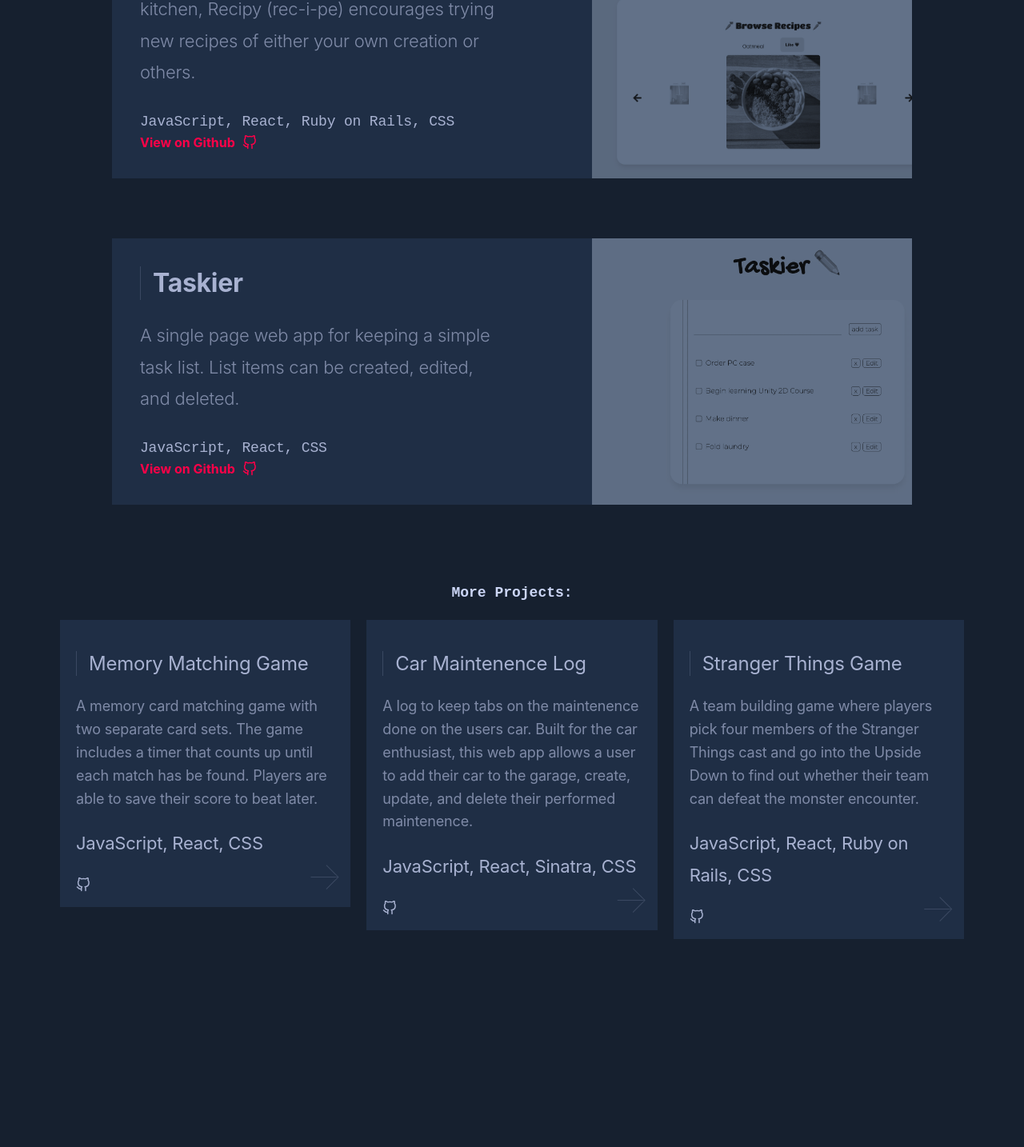
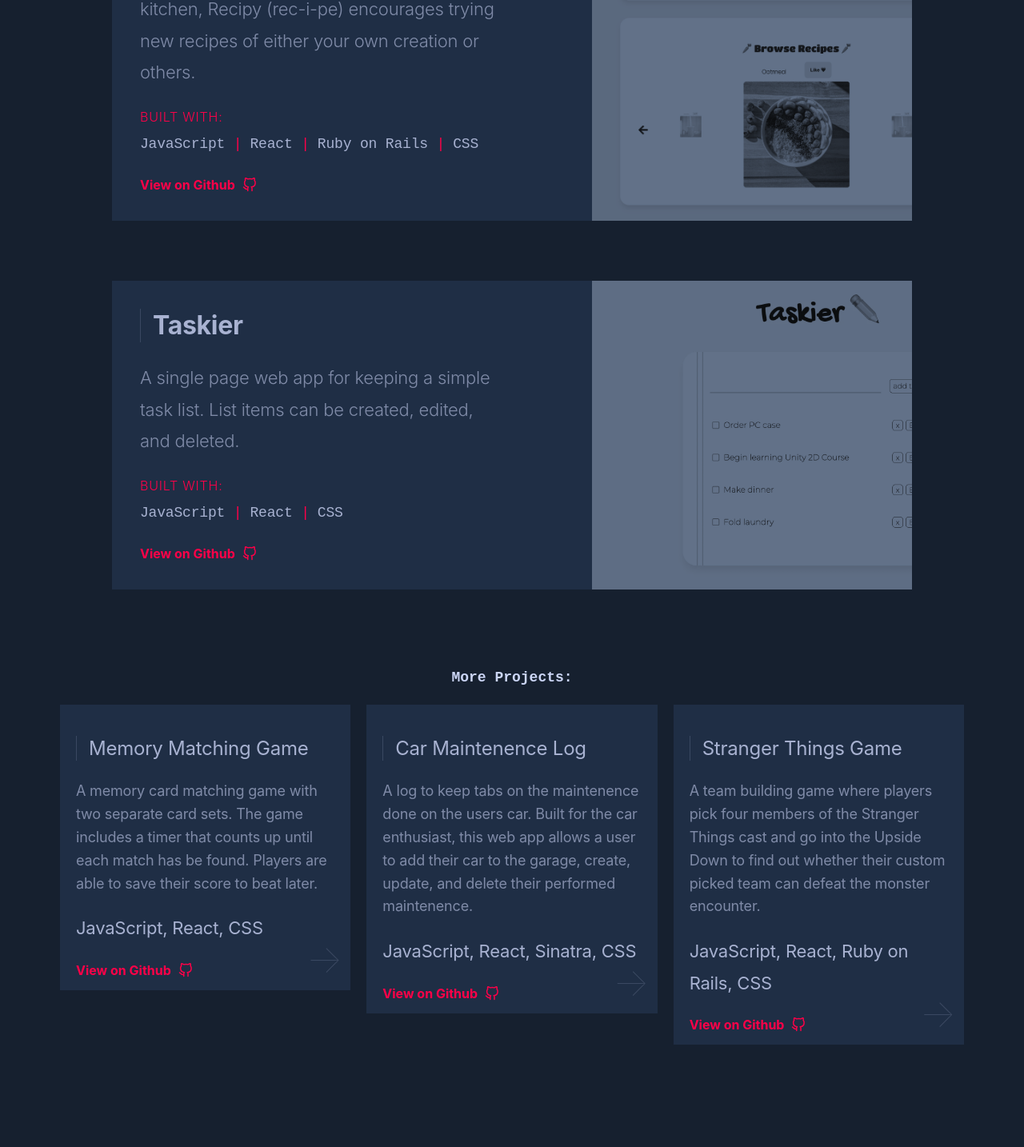
Before and after one commit to kaitlyngreve/my-portfolio-site, a React (Create React App) app: page / in a window 1280 px wide. Shown: the part 2668-4102 px from the top of the page at 80% size. Built offline with nearby package versions, Linux system fonts and the light colour scheme; a web font is replaced by a local one.

Commit message:
small changes to catch CSS up

```diff
--- a/src/FeaturedProjects.js
+++ b/src/FeaturedProjects.js
@@ -34,7 +34,12 @@ function FeaturedProjects() {
                     <div className='featured-project-content'>
                         <p className='header-2'>Recipy</p>
                         <p className='featured-description'>A digital recipe box for storing and creating recipes. Born from a love of being in the kitchen, Recipy (rec-i-pe) encourages trying new recipes of either your own creation or others.</p>
-                        <p className='tech'>JavaScript, React, Ruby on Rails, CSS</p>
+                        <div className='tech-items-wrapper'>
+                            <p className="tech">JavaScript</p>
+                            <p className="tech">React</p>
+                            <p className="tech">Ruby on Rails</p>
+                            <p className="tech">CSS</p>
+                        </div>
                         <a className="inline-cta" href='https://github.com/kaitlyngreve/digital-recipebox' target="_blank" rel="noreferrer">
                             View on Github
                             <svg xmlns="http://www.w3.org/2000/svg" role="img" viewBox="0 0 24 24" fill="none" stroke="currentColor" strokeWidth="2" strokeLinecap="round" height='1em' width='1em' strokeLinejoin="round"><title>GitHub</title><path d="M9 19c-5 1.5-5-2.5-7-3m14 6v-3.87a3.37 3.37 0 0 0-.94-2.61c3.14-.35 6.44-1.54 6.44-7A5.44 5.44 0 0 0 20 4.77 5.07 5.07 0 0 0 19.91 1S18.73.65 16 2.48a13.38 13.38 0 0 0-7 0C6.27.65 5.09 1 5.09 1A5.07 5.07 0 0 0 5 4.77a5.44 5.44 0 0 0-1.5 3.78c0 5.42 3.3 6.61 6.44 7A3.37 3.37 0 0 0 9 18.13V22"></path></svg>
@@ -49,7 +54,11 @@ function FeaturedProjects() {
                     <div className='featured-project-content'>
                         <p className='header-2'>Taskier</p>
                         <p className='featured-description'>A single page web app for keeping a simple task list. List items can be created, edited, and deleted.</p>
-                        <p className='tech'>JavaScript, React, CSS</p>
+                        <div className="tech-items-wrapper">
+                            <p className='tech'>JavaScript</p>
+                            <p className='tech'>React</p>
+                            <p className='tech'>CSS</p>
+                        </div>
                         <a className="inline-cta" href='https://github.com/kaitlyngreve/taskier-a-todo-react-app' target="_blank" rel="noreferrer">
                             View on Github
                             <svg xmlns="http://www.w3.org/2000/svg" role="img" viewBox="0 0 24 24" fill="none" stroke="currentColor" strokeWidth="2" strokeLinecap="round" height='1em' width='1em' strokeLinejoin="round"><title>GitHub</title><path d="M9 19c-5 1.5-5-2.5-7-3m14 6v-3.87a3.37 3.37 0 0 0-.94-2.61c3.14-.35 6.44-1.54 6.44-7A5.44 5.44 0 0 0 20 4.77 5.07 5.07 0 0 0 19.91 1S18.73.65 16 2.48a13.38 13.38 0 0 0-7 0C6.27.65 5.09 1 5.09 1A5.07 5.07 0 0 0 5 4.77a5.44 5.44 0 0 0-1.5 3.78c0 5.42 3.3 6.61 6.44 7A3.37 3.37 0 0 0 9 18.13V22"></path></svg>
--- a/src/ProjectCard.js
+++ b/src/ProjectCard.js
@@ -8,7 +8,8 @@ function ProjectCard({ project }) {
                 <p className="header-2">{project.name}</p>
                 <p className="grid-item-content project-description">{project.description}</p>
                 <p className="project-tech" >{project.tech_stack}</p>
-                <a className='project-link' href={project.github_url} target="_blank" rel="noreferrer">
+                <a className='inline-cta' href={project.github_url} target="_blank" rel="noreferrer">
+                    View on Github
                     <svg xmlns="http://www.w3.org/2000/svg" role="img" viewBox="0 0 24 24" fill="none" stroke="currentColor" strokeWidth="2" strokeLinecap="round" height='1em' width='1em' strokeLinejoin="round"><title>GitHub</title><path d="M9 19c-5 1.5-5-2.5-7-3m14 6v-3.87a3.37 3.37 0 0 0-.94-2.61c3.14-.35 6.44-1.54 6.44-7A5.44 5.44 0 0 0 20 4.77 5.07 5.07 0 0 0 19.91 1S18.73.65 16 2.48a13.38 13.38 0 0 0-7 0C6.27.65 5.09 1 5.09 1A5.07 5.07 0 0 0 5 4.77a5.44 5.44 0 0 0-1.5 3.78c0 5.42 3.3 6.61 6.44 7A3.37 3.37 0 0 0 9 18.13V22"></path></svg>
                 </a>
                 {project.deployed_url === '' ? '' :
--- a/src/Projects.js
+++ b/src/Projects.js
@@ -38,7 +38,7 @@ const projects = [
     },
     {
         name: 'Stranger Things Game',
-        description: 'A team building game where players pick four members of the Stranger Things cast and go into the Upside Down to find out whether their team can defeat the monster encounter.',
+        description: 'A team building game where players pick four members of the Stranger Things cast and go into the Upside Down to find out whether their custom picked team can defeat the monster encounter.',
         tech_stack: 'JavaScript, React, Ruby on Rails, CSS',
         github_url: 'https://github.com/kaitlyngreve/Phase-4-Stranger-Project',
         deployed_url: ''
```
